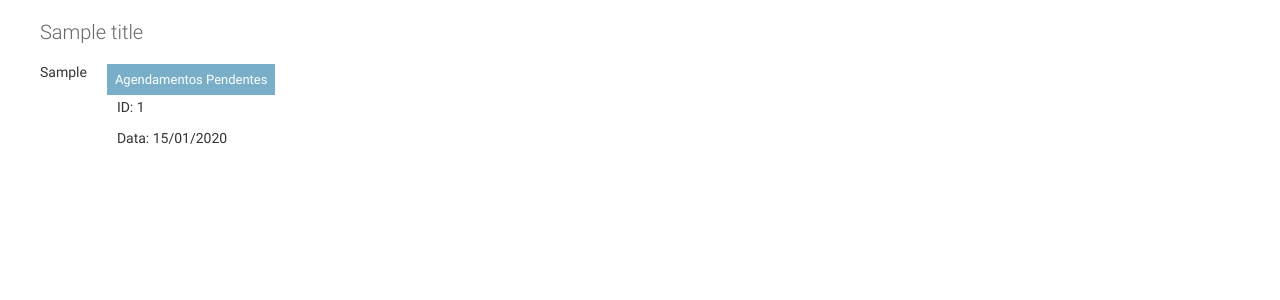
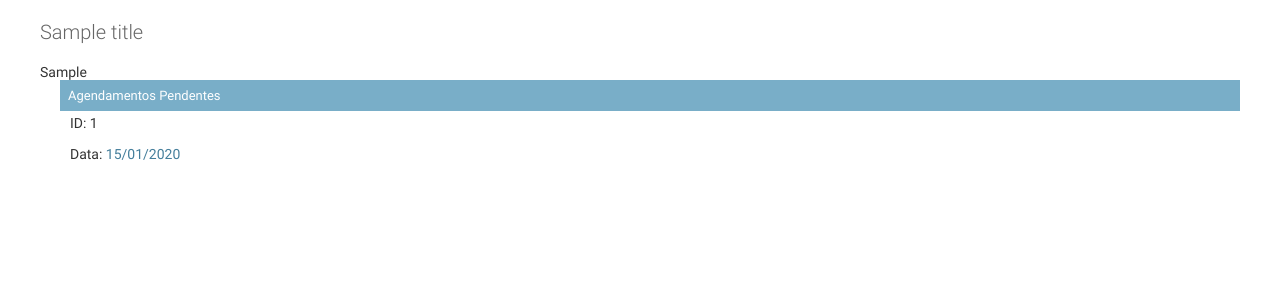
Before and after one commit to josircg/twitsearch, a Django app: template templates/core/termo_stats.html in a window 1280 px wide. Shown: the part 48-348 px from the top of the page. Run offline with Django 3.2, Linux system fonts and the light colour scheme; tables that the repository leaves empty hold one stand-in row (values such as "Sample post"); the template is opened without the code that fills it: values that come from a table or form of the project are taken from there, most other values are stand-ins (such as "Sample title", 1, 10 or a date in 2020).

Commit message:
feat: ajuste template termo_stats com link dos processamentos agendados

```diff
--- a/templates/core/termo_stats.html
+++ b/templates/core/termo_stats.html
@@ -13,7 +13,7 @@
 <div id="content-main">
 	<div>
 		<fieldset class="module aligned ">
-            <div class="block" style="display: flex;">
+            <div class="block" style="display: flex; flex-direction: column;">
                  <div class="graficos" style="display: flex; flex-direction: column; align-items: start">
                      {% autoescape off %}
                          {{ grafico_div }}
@@ -26,7 +26,7 @@
                         {% for agendamento in agendamentos_pendentes %}
                             <div class="agendamento">
                                 <p>ID: {{ agendamento.twit_id }}</p>
-                                <p>Data: {{ agendamento.dt|date:"d/m/Y" }}</p>
+                                <p>Data:<a href="{% url 'admin:core_processamento_change' agendamento.id %}"> {{ agendamento.dt|date:"d/m/Y" }}</a></p>
                             </div>
                         {% endfor %}
                     </div>
```
